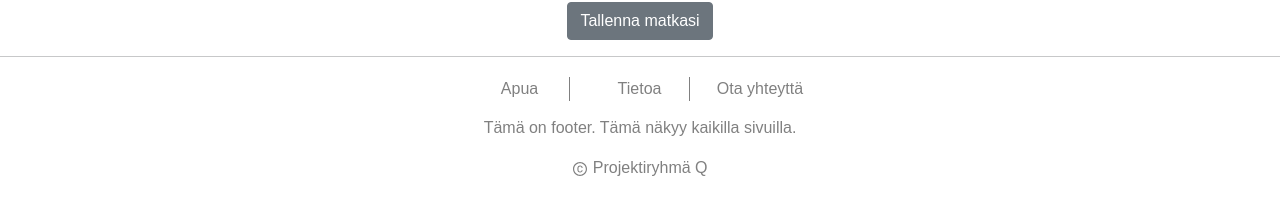
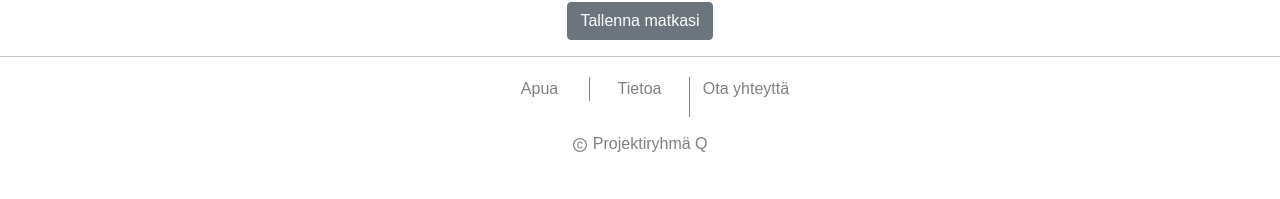
Before and after one commit to Indorado/ohjelmistotuotanto2, a React (Create React App) app: page /OmatTiedot in a window 1280 px wide. Shown: the part 1289-1488 px from the top of the page. After the commit the page ends 1461 px from the top, so only its background shows below. Built offline with nearby package versions, Linux system fonts and the light colour scheme.

Commit message:
Footer muokkaus

```diff
--- a/src/App.js
+++ b/src/App.js
@@ -69,7 +69,6 @@ function App() {
 					</button>
 				)}
 			</>
-			);
 		</div>
 
 
--- a/src/modules/Footer.js
+++ b/src/modules/Footer.js
@@ -1,25 +1,72 @@
 import './css/Footer.css';
+import { Link } from 'react-router-dom';
+import { Modal, Form } from "react-bootstrap";
+import React, { useState } from "react";
 
 import { AiOutlineCopyright } from "react-icons/ai";
+/*Modalit ei toimi oikein*/
+const Footer = () => {
+    const [show, setShow] = useState(false);
 
-const Footer = () => {
+    const handleClose = () => setShow(false);
+    const showHelp = () => setShow(!show);
+    const showInfo = () => setShow(!show);
+    const showContact = () => setShow(!show);
+
     return (
         <div className="footer">
             <div className='footer-bar'>
-                <div className='help'>Apua</div>
-                <div className='about'>Tietoa</div>
-                <div>Ota yhteyttä</div>
+                <p className='help' onClick={showHelp}>Apua</p>
+                <div className='about' onClick={showInfo}>Tietoa</div>
+                <div className="contact" onClick={showContact} style={{paddingLeft: 12}}>Ota yhteyttä</div>
             </div>
 
             <div className='lower-footer'>
                 <div>
-                    <div><div><p>Tämä on footer. Tämä näkyy kaikilla sivuilla.</p></div>
-                    <div><p><AiOutlineCopyright/> Projektiryhmä Q</p></div></div>
+                    <p><AiOutlineCopyright/> Projektiryhmä Q</p>
                 </div>
             </div>
+
+            <>
+            <Modal show={show} onHide={handleClose}>
+                <Modal.Header closeButton>
+                    <Modal.Title>Apua</Modal.Title>
+                </Modal.Header>
+                <p style={{ marginTop: '20px', marginLeft: '20px' }}>Tähän tietoa.</p>
+                <Modal.Footer>
+                    <button type="button" variant="btn btn-secondary" onClick={handleClose}>Sulje</button>
+                </Modal.Footer>
+            </Modal>
+            </>
+
+            <>
+            <Modal show={show} onHide={handleClose}>
+                <Modal.Header closeButton>
+                    <Modal.Title>Tietoa</Modal.Title>
+                </Modal.Header>
+                <p style={{ marginTop: '20px', marginLeft: '20px' }}>Tämä web-sovellus on tehty Ohjelmistotuotanto II -kurssia varten.</p>
+                <Modal.Footer>
+                    <button type="button" variant="btn btn-secondary" onClick={handleClose}>Sulje</button>
+                </Modal.Footer>
+            </Modal>
+            </>
+
+            <>
+            <Modal show={show} onHide={handleClose}>
+                <Modal.Header closeButton>
+                    <Modal.Title>Ota yhteyttä</Modal.Title>
+                </Modal.Header>
+                <p style={{ marginTop: '20px', marginLeft: '20px' }}>Vikatilanteessa ota keksi.</p>
+                <Modal.Footer>
+                    <button type="button" variant="btn btn-secondary" onClick={handleClose}>Sulje</button>
+                </Modal.Footer>
+            </Modal>
+            </>
 
         </div>
     )
 }
 
+
+
 export default Footer;
--- a/src/modules/css/Footer.css
+++ b/src/modules/css/Footer.css
@@ -9,7 +9,6 @@
     justify-content: center;
     display: grid;
 	grid-template-columns: repeat(3, 100px);
-	grid-gap: 20px;
 	list-style: none;
 }
 
@@ -29,9 +28,6 @@
 
 /*Sivun alin osa*/
 .lower-footer {
-    display: grid;
-    grid-template-columns: 3, 100px;
-	grid-gap: 20px;
     margin-top: 15px;
 }
 
```
